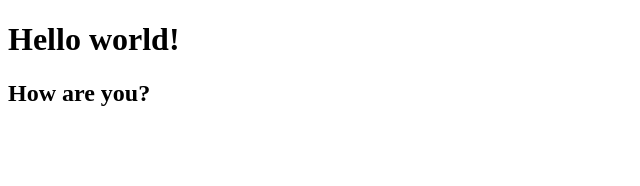
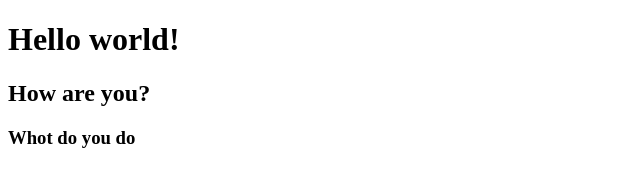
Before and after one commit to Topcode1/github-tutorial, a plain HTML site: page index.html in a window 1280 px wide. Shown: the whole page, without its empty margins (0-640 px from the left). Drawn offline with Linux system fonts and the light colour scheme.

Commit message:
added header3

```diff
--- a/index.html
+++ b/index.html
@@ -11,5 +11,6 @@
 <body>
   <h1>Hello world!</h1>
   <h2>How are you?</h2>
+  <h3>Whot do you do</h3>
 </body>
 </html>
```
